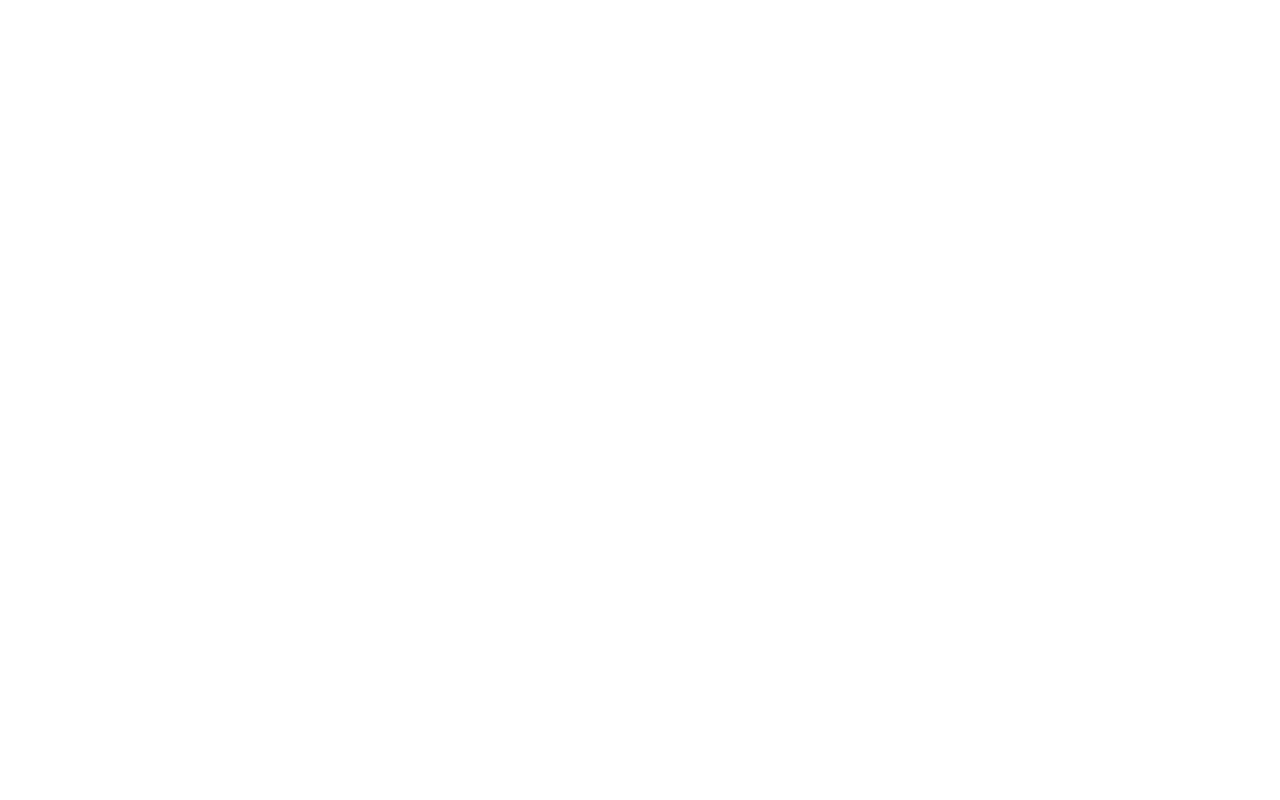
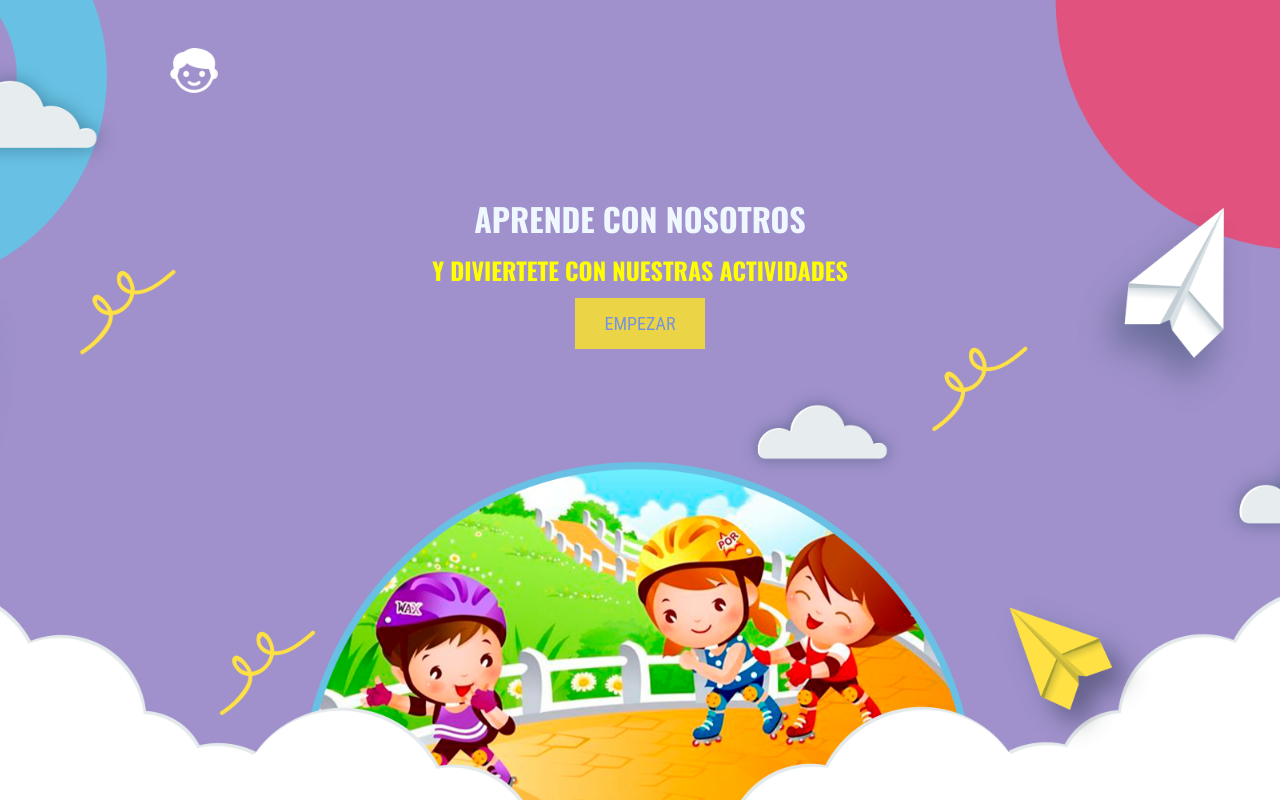
Before and after one commit to KUGUE/DesarrolloDeUnProyectoDeSoftware, a plain HTML site: page index.html in a window 1280 px wide. Drawn offline with nearby package versions, Linux system fonts and the light colour scheme.

Commit message:
Index page created

```diff
--- /dev/null
+++ b/assets/less/custom.css
@@ -0,0 +1,57 @@
+body {
+  background-color: #000;
+  background-image: url("../img/6006821.jpg");
+  background-attachment: fixed;
+  background-size: cover;
+  background-repeat: no-repeat;
+  background-position: center;
+}
+
+.content {
+  width: 50%;
+  margin: auto;
+  display: flex;
+  justify-content: center;
+  align-items: center;
+  flex-direction: column;
+  text-align: center;
+  margin-top: 15%;
+}
+
+.content h1,
+h2 {
+  font-family: "Oswald", sans-serif;
+  text-transform: uppercase;
+  margin: 5px;
+}
+
+.content h1 {
+  color: aliceblue;
+}
+
+.content h2 {
+  color: yellow;
+  margin-bottom: 10px;
+}
+
+.content .lead-button {
+  display: block;
+  margin: 0 auto;
+  text-transform: uppercase;
+  text-decoration: none;
+  font-family: "Roboto Condensed", Helvetica, Arial, sans-serif;
+  font-size: 18px;
+  padding-top: 15px;
+  padding-right: 30px;
+  padding-bottom: 15px;
+  padding-left: 30px;
+  text-align: center;
+  cursor: pointer;
+  background-color: rgb(235, 212, 69);
+  color: rgb(118, 147, 223);
+}
+
+.content .lead-button:hover {
+  color: #fff;
+  background-color: rgb(235, 200, 69);
+}
--- a/index.html
+++ b/index.html
@@ -1,11 +1,26 @@
 <!DOCTYPE html>
 <html lang="en">
-<head>
-    <meta charset="UTF-8">
-    <meta name="viewport" content="width=device-width, initial-scale=1.0">
-    <title>Fomentando el Conocimiento Infantil</title>
-</head>
-<body>
-
-</body>
+  <head>
+    <meta charset="UTF-8" />
+    <meta name="viewport" content="width=device-width, initial-scale=1.0" />
+    <title>Fomentando El Conocimiento Infantil</title>
+    <link rel="preconnect" href="https://fonts.googleapis.com" />
+    <link rel="preconnect" href="https://fonts.gstatic.com" crossorigin />
+    <link
+      href="https://fonts.googleapis.com/css2?family=Oswald:wght@500;700&display=swap"
+      rel="stylesheet"
+    />
+    <link
+      type="text/css"
+      rel="stylesheet"
+      href="../DesarrolloDeUnProyectoDeSoftware/assets/less/custom.css"
+    />
+  </head>
+  <body>
+    <div class="content">
+      <h1>Aprende Con Nosotros</h1>
+      <h2>Y Diviertete Con Nuestras Actividades</h2>
+      <a class="lead-button" href="/">Empezar</a>
+    </div>
+  </body>
 </html>
```
Also changed, not shown: assets/img/6006821.jpg (added).
